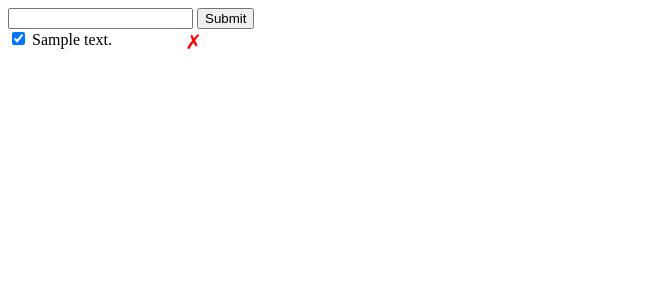
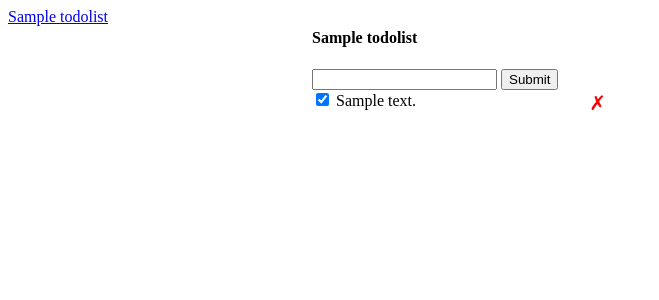
Before and after one commit to zhuochen777/todoapp, a Flask app: page /lists/1 in a window 1280 px wide. Shown: the top 300 px of the page, without its empty margins (0-659 px from the left). Run offline with Flask 2, Linux system fonts and the light colour scheme; tables that the repository leaves empty hold one stand-in row (values such as "Sample post").

Commit message:
show todo lists and todo items in each of them

```diff
--- a/app.py
+++ b/app.py
@@ -88,7 +88,10 @@ def delete_todo(todoId):
 
 @app.route("/lists/<list_id>")
 def get_list_todo(list_id):
-    return render_template("index.html", data=Todo.query.filter_by(list_id = list_id).order_by("id").all())
+    return render_template("index.html",
+    lists = TodoList.query.all(),
+    active_list = TodoList.query.get(list_id),
+    todos = Todo.query.filter_by(list_id = list_id).order_by("id").all())
     # order_by("id") so that records are listed by id even after webpage refreshes
 
 
--- a/templates/index.html
+++ b/templates/index.html
@@ -1,9 +1,9 @@
 <!DOCTYPE html>
 <html lang="en">
   <head>
-    <meta charset="UTF-8">
-    <meta http-equiv="X-UA-Compatible" content="IE=edge">
-    <meta name="viewport" content="width=device-width, initial-scale=1.0">
+    <meta charset="UTF-8" />
+    <meta http-equiv="X-UA-Compatible" content="IE=edge" />
+    <meta name="viewport" content="width=device-width, initial-scale=1.0" />
     <title>ToDo App</title>
     <style>
       .hidden {
@@ -14,7 +14,7 @@
         list-style: none;
         margin: 0;
         padding: 0;
-            width: 200px;
+        width: 300px;
       }
 
       li {
@@ -29,97 +29,119 @@
         cursor: pointer;
         font-size: 20px;
       }
+
+      .lists-wrapper, .todos-wrapper {
+        display: inline-block;
+        vertical-align: top;
+      }
     </style>
   </head>
   <body>
+    <div class="lists-wrapper">
+        <ul id="lists">
+        {% for list in lists %}
+        <li>
+            <a href="/lists/{{ list.id }}">{{ list.name }}</a>
+        </li>
+        {% endfor %}
+        </ul>
+    </div>
+
+    <div class="todos-wrapper">
+        <h4>{{ active_list.name }}</h4>
         <form id="form">
         <!-- create action made to todos table -->
-        <input type="text" name="description" id="description">
-        <input type="submit" name="Create">
+        <input type="text" name="description" id="description" />
+        <input type="submit" name="Create" />
         </form>
         <div id="error" class="hidden">Something went wrong</div>
         <ul id="todos">
-        {% for d in data: %}
+        {% for todo in todos %}
         <li>
-            <input class="check-completed" data-id="{{ d.id }}" type="checkbox" {% if d.completed %} checked {% endif %}>
-            {{ d.description }}
-            <button class="delete-btn" data-id="{{ d.id}}">&cross;</button>
+            <input
+            class="check-completed"
+            data-id="{{ todo.id }}"
+            type="checkbox"
+            {% if todo.completed %} checked {% endif %}
+            />
+            {{ todo.description }}
+            <button class="delete-btn" data-id="{{ todo.id}}">&cross;</button>
         </li>
         {% endfor %}
         <!-- value of data-id can be found in event.target.dataset["id"] -->
         </ul>
+    </div>
     <script>
       const deleteButtons = document.getElementsByClassName("delete-btn");
       for (let i = 0; i < deleteButtons.length; i++) {
         const deleteButton = deleteButtons[i];
-            deleteButton.onclick = function(event) {
+        deleteButton.onclick = function (event) {
           console.log("event", event);
           const todoId = event.target.dataset["id"];
           fetch("/todos/" + todoId + "/delete", {
-                    method: "DELETE"
+            method: "DELETE",
           })
-                .then(function() {
+            .then(function () {
               const item = event.target.parentElement;
               item.remove();
               document.getElementById("error").className = "hidden";
             })
-                .catch(function() {
+            .catch(function () {
               document.getElementById("error").className = "";
             });
+        };
       }
-        }
-
 
       const checkboxes = document.getElementsByClassName("check-completed");
       for (let i = 0; i < checkboxes.length; i++) {
         const checkbox = checkboxes[i];
-            checkbox.onchange = function(event) {
+        checkbox.onchange = function (event) {
           console.log("event", event);
           const newCompleted = event.target.checked;
           const todoId = event.target.dataset["id"];
           fetch("/todos/" + todoId + "/set-completed", {
             method: "POST",
             body: JSON.stringify({
-                        "completed": newCompleted
+              completed: newCompleted,
             }),
             headers: {
-                        "Content-Type": "application/json"
-                    }
+              "Content-Type": "application/json",
+            },
           })
-                .then(function() {
+            .then(function () {
               document.getElementById("error").className = "hidden";
             })
-                .catch(function() {
+            .catch(function () {
               document.getElementById("error").className = "";
             });
-            }
+        };
       }
 
-        document.getElementById("form").onsubmit = function(event) {
+      document.getElementById("form").onsubmit = function (event) {
         event.preventDefault();
         fetch("/todos/create", {
           method: "POST",
           body: JSON.stringify({
-                    "description": document.getElementById("description").value
+            description: document.getElementById("description").value,
           }),
           headers: {
-                    "Content-Type": "application/json"
-                }
+            "Content-Type": "application/json",
+          },
         })
-            .then(function(response) {
+          .then(function (response) {
             return response.json();
           })
-            .then(function(jsonResponse) {
+          .then(function (jsonResponse) {
             console.log(jsonResponse);
             const liItem = document.createElement("LI");
             liItem.innerHTML = jsonResponse.description;
             document.getElementById("todos").appendChild(liItem);
             document.getElementById("error").className = "hidden";
           })
-            .catch(function() {
+          .catch(function () {
             document.getElementById("error").className = "";
           });
-        }
+      };
     </script>
   </body>
 </html>
```
Lines whose indentation alone changed are shown as unchanged.
